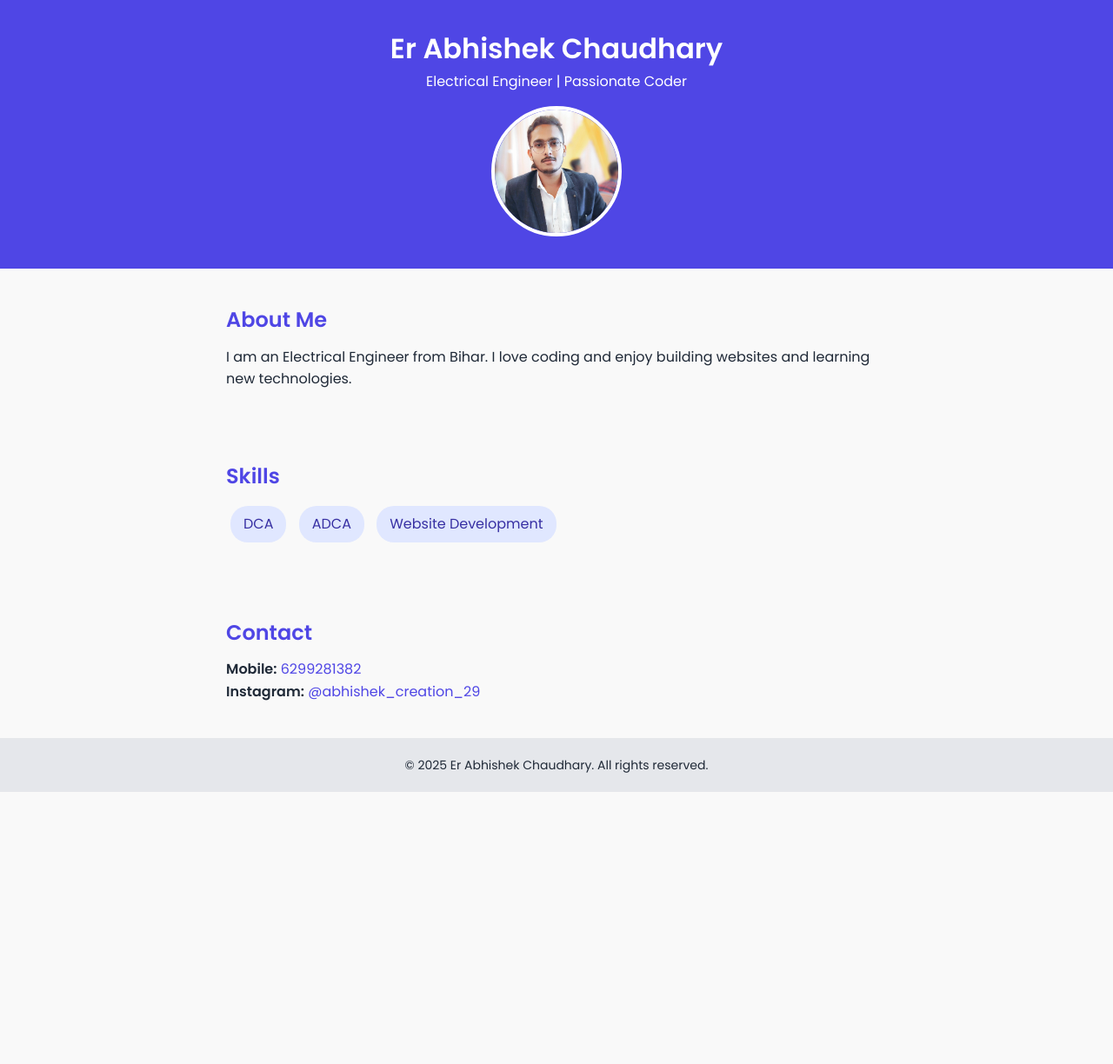
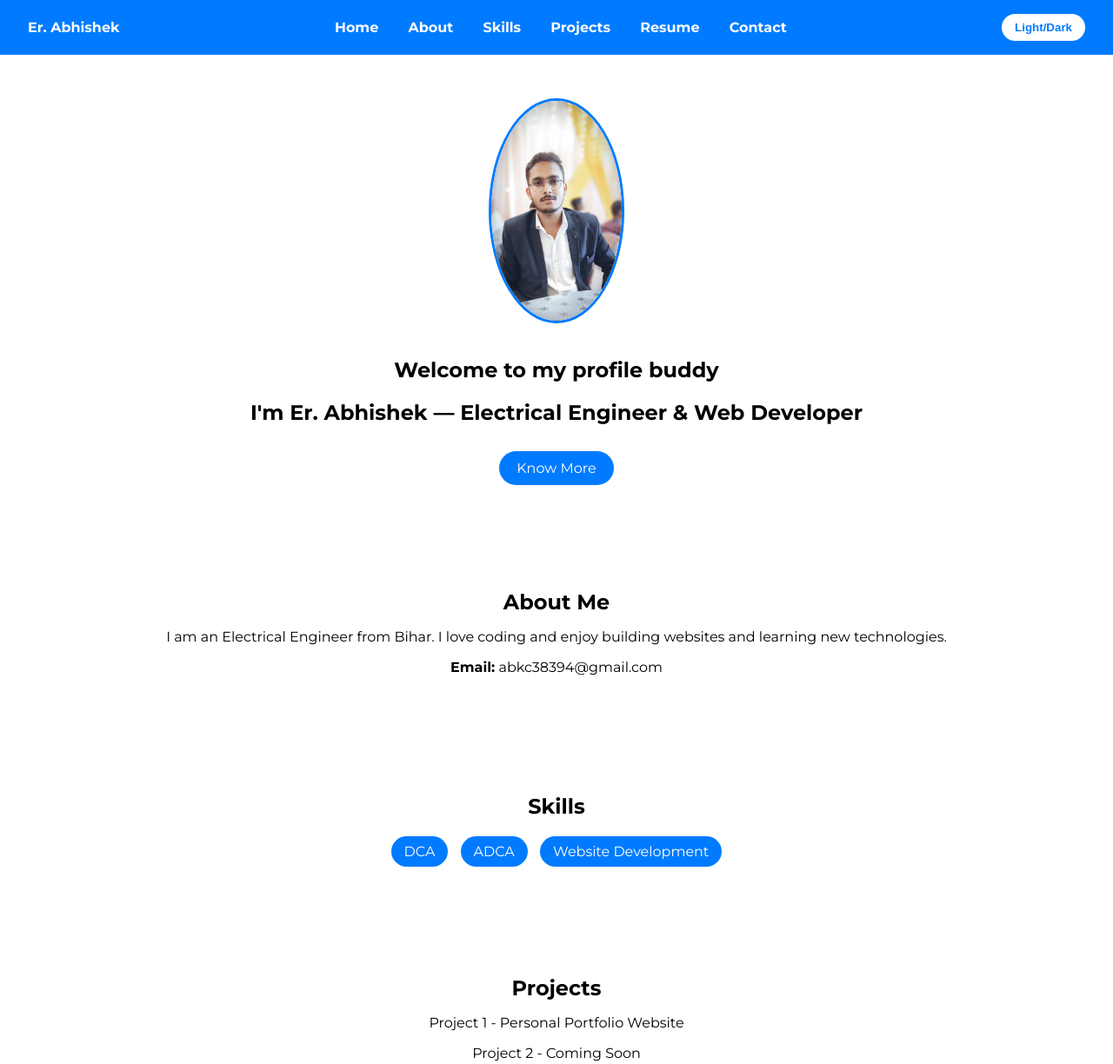
Before and after one commit to 2002abhishe/Er-abhishek, a plain HTML site: page index.html in a window 1280 px wide. Shown: the top 1224 px of the page at 87% size. Before the commit the page ends 911 px from the top, so only its background shows below. Drawn offline with Linux system fonts and the light colour scheme.

Commit message:
Add files via upload

```diff
--- a/index.html
+++ b/index.html
@@ -4,78 +4,140 @@
 <head>
   <meta charset="UTF-8" />
   <meta name="viewport" content="width=device-width, initial-scale=1.0" />
-  <title>Er Abhishek Chaudhary</title>
-  <link href="https://fonts.googleapis.com/css2?family=Poppins:wght@400;600&display=swap" rel="stylesheet">
+  <title>Er. Abhishek | Portfolio</title>
+  <link rel="stylesheet" href="https://cdnjs.cloudflare.com/ajax/libs/font-awesome/6.5.0/css/all.min.css" />
+  <link href="https://fonts.googleapis.com/css2?family=Montserrat:wght@400;700&display=swap" rel="stylesheet" />
   <style>
-    * {
+    :root {
+      --bg-color: #ffffff;
+      --text-color: #000000;
+      --accent-color: #007bff;
+    }
+
+    [data-theme="dark"] {
+      --bg-color: #121212;
+      --text-color: #ffffff;
+      --accent-color: #00bcd4;
+    }
+
+    body {
       margin: 0;
-      padding: 0;
-      box-sizing: border-box;
+      font-family: 'Montserrat', sans-serif;
+      background-color: var(--bg-color);
+      color: var(--text-color);
+      transition: all 0.3s ease-in-out;
     }
-    body {
-      font-family: 'Poppins', sans-serif;
-      background-color: #f9f9f9;
-      color: #1F2937;
-      line-height: 1.6;
+
+    header {
+      padding: 1rem 2rem;
+      background-color: var(--accent-color);
+      color: white;
+      display: flex;
+      justify-content: space-between;
+      align-items: center;
     }
-    header {
-      background-color: #4F46E5;
+
+    nav a {
+      margin: 0 15px;
       color: white;
-      padding: 30px 20px;
+      text-decoration: none;
+      font-weight: bold;
+    }
+
+    nav a:hover {
+      text-decoration: underline;
+    }
+
+    .toggle-btn {
+      background: white;
+      color: var(--accent-color);
+      border: none;
+      padding: 8px 15px;
+      border-radius: 20px;
+      cursor: pointer;
+      font-weight: bold;
+    }
+
+    section {
+      padding: 50px 20px;
       text-align: center;
     }
-    header img {
+
+    #home img {
       width: 150px;
-      height: 150px;
       border-radius: 50%;
-      object-fit: cover;
+      border: 3px solid var(--accent-color);
+      margin-bottom: 15px;
+    }
+
+    h1, h2 {
+      margin-bottom: 15px;
+    }
+
+    .btn {
+      display: inline-block;
+      padding: 10px 20px;
+      background-color: var(--accent-color);
+      color: white;
+      text-decoration: none;
+      border-radius: 25px;
       margin-top: 15px;
-      border: 4px solid white;
     }
-    section {
-      max-width: 800px;
-      margin: auto;
-      padding: 40px 20px;
-    }
-    h2 {
-      color: #4F46E5;
-      margin-bottom: 10px;
-    }
+
     .skills span {
       display: inline-block;
-      background: #e0e7ff;
-      color: #3730a3;
+      background: var(--accent-color);
+      color: white;
       padding: 8px 15px;
       margin: 5px;
       border-radius: 20px;
-      font-weight: 500;
     }
+
+    .contact a {
+      color: var(--accent-color);
+      text-decoration: none;
+      display: block;
+      margin: 8px 0;
+    }
+
     footer {
-      background: #e5e7eb;
+      padding: 15px;
       text-align: center;
-      padding: 20px;
-      font-size: 14px;
-    }
-    a {
-      color: #4F46E5;
-      text-decoration: none;
-    }
-    a:hover {
-      text-decoration: underline;
+      background-color: var(--accent-color);
+      color: white;
     }
   </style>
 </head>
 <body>
+
   <header>
-    <h1>Er Abhishek Chaudhary</h1>
-    <p>Electrical Engineer | Passionate Coder</p>
-    <img src="abhishek.jpg" alt="Abhishek Chaudhary" />
+    <div><strong>Er. Abhishek</strong></div>
+    <nav>
+      <a href="#home">Home</a>
+      <a href="#about">About</a>
+      <a href="#skills">Skills</a>
+      <a href="#projects">Projects</a>
+      <a href="#resume">Resume</a>
+      <a href="#contact">Contact</a>
+    </nav>
+    <button class="toggle-btn" onclick="toggleTheme()">Light/Dark</button>
   </header>
-  <section>
+
+  <section id="home">
+    <img src="profile.jpg" alt="Abhishek Photo" />
+    <h1>Welcome to my profile buddy</h1>
+    <h2>I'm Er. Abhishek — Electrical Engineer & Web Developer</h2>
+    <a href="#about" class="btn">Know More</a>
+  </section>
+
+  <section id="about">
     <h2>About Me</h2>
     <p>I am an Electrical Engineer from Bihar. I love coding and enjoy building websites and learning new technologies.</p>
+
+    <p><strong>Email:</strong> abkc38394@gmail.com</p>
   </section>
-  <section>
+
+  <section id="skills">
     <h2>Skills</h2>
     <div class="skills">
       <span>DCA</span>
@@ -83,13 +145,39 @@
       <span>Website Development</span>
     </div>
   </section>
-  <section>
+
+  <section id="projects">
+    <h2>Projects</h2>
+    <p>Project 1 - Personal Portfolio Website</p>
+    <p>Project 2 - Coming Soon</p>
+  </section>
+
+  <section id="resume">
+    <h2>Resume</h2>
+    <a href="resume.pdf" class="btn" download>Download Resume</a>
+  </section>
+
+  <section id="contact">
     <h2>Contact</h2>
-    <p><strong>Mobile:</strong> <a href="tel:6299281382">6299281382</a></p>
-    <p><strong>Instagram:</strong> <a href="https://www.instagram.com/abhishek_creation_29" target="_blank">@abhishek_creation_29</a></p>
+    <p><strong>Mobile:</strong> 6299281382</p>
+    <p><strong>Instagram:</strong> <a href="https://instagram.com/abhishek_creation_29" target="_blank">@abhishek_creation_29</a></p>
+
   </section>
+
   <footer>
-    &copy; 2025 Er Abhishek Chaudhary. All rights reserved.
+    &copy; 2025 Er. Abhishek. All rights reserved.
   </footer>
+
+  <script>
+    function toggleTheme() {
+      const currentTheme = document.documentElement.getAttribute("data-theme");
+      if (currentTheme === "dark") {
+        document.documentElement.setAttribute("data-theme", "light");
+      } else {
+        document.documentElement.setAttribute("data-theme", "dark");
+      }
+    }
+  </script>
+
 </body>
 </html>
--- /dev/null
+++ b/style.css
@@ -0,0 +1,59 @@
+
+body {
+  margin: 0;
+  font-family: 'Segoe UI', sans-serif;
+  transition: background 0.3s, color 0.3s;
+}
+body.light { background: #f5f5f5; color: #333; }
+body.dark { background: #121212; color: #eee; }
+
+.hero {
+  text-align: center;
+  padding: 2rem;
+  background: linear-gradient(135deg, #6200ea, #3700b3);
+  color: white;
+}
+.hero .highlight { color: #ffd54f; }
+.profile-img {
+  width: 150px;
+  border-radius: 50%;
+  border: 4px solid white;
+  margin-bottom: 1rem;
+}
+.btn {
+  background: #fff;
+  color: #6200ea;
+  padding: 0.5rem 1rem;
+  border-radius: 2rem;
+  text-decoration: none;
+  display: inline-block;
+  margin-top: 1rem;
+  font-weight: bold;
+}
+#toggleMode {
+  margin-top: 1rem;
+  background: none;
+  border: none;
+  color: white;
+  font-size: 1.5rem;
+  cursor: pointer;
+}
+.section {
+  padding: 2rem;
+  max-width: 800px;
+  margin: auto;
+}
+.project-card {
+  background: rgba(98, 0, 234, 0.1);
+  border-left: 5px solid #6200ea;
+  padding: 1rem;
+  border-radius: 1rem;
+  margin-top: 1rem;
+}
+footer {
+  text-align: center;
+  padding: 1rem;
+  background: #6200ea;
+  color: white;
+  margin-top: 2rem;
+}
```
Also changed, not shown: script.js (added, +32 -0 lines), profile.jpg (added), 1 other file.
